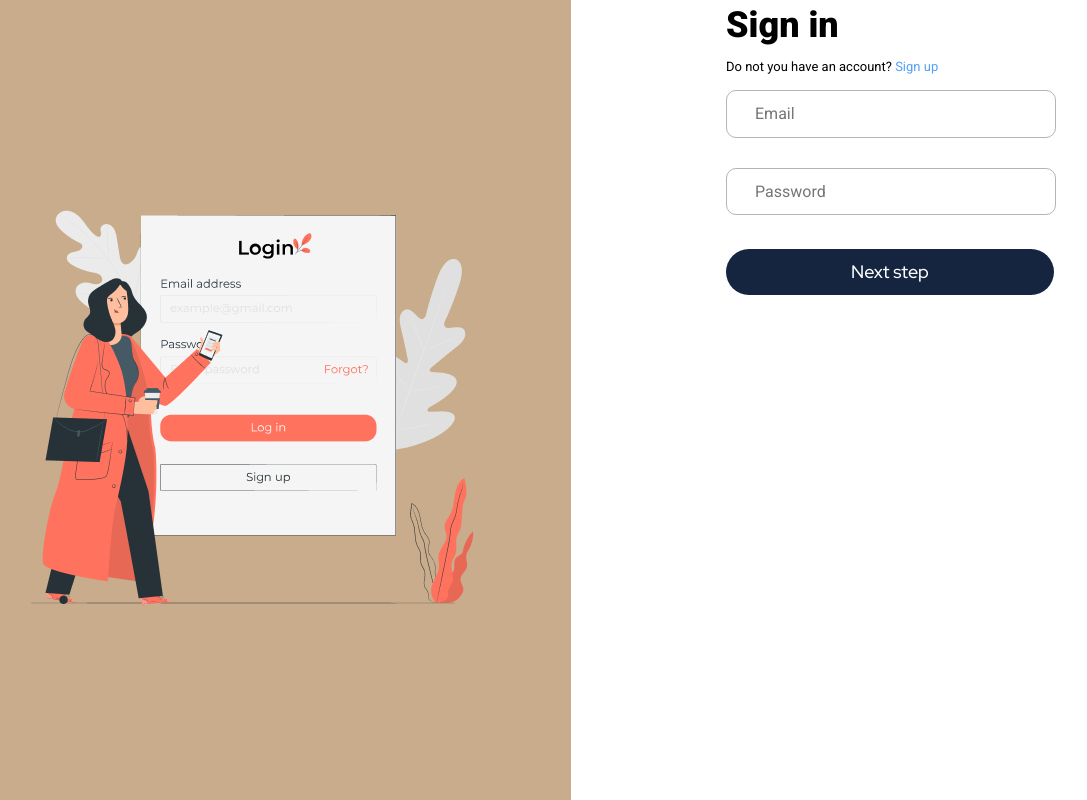
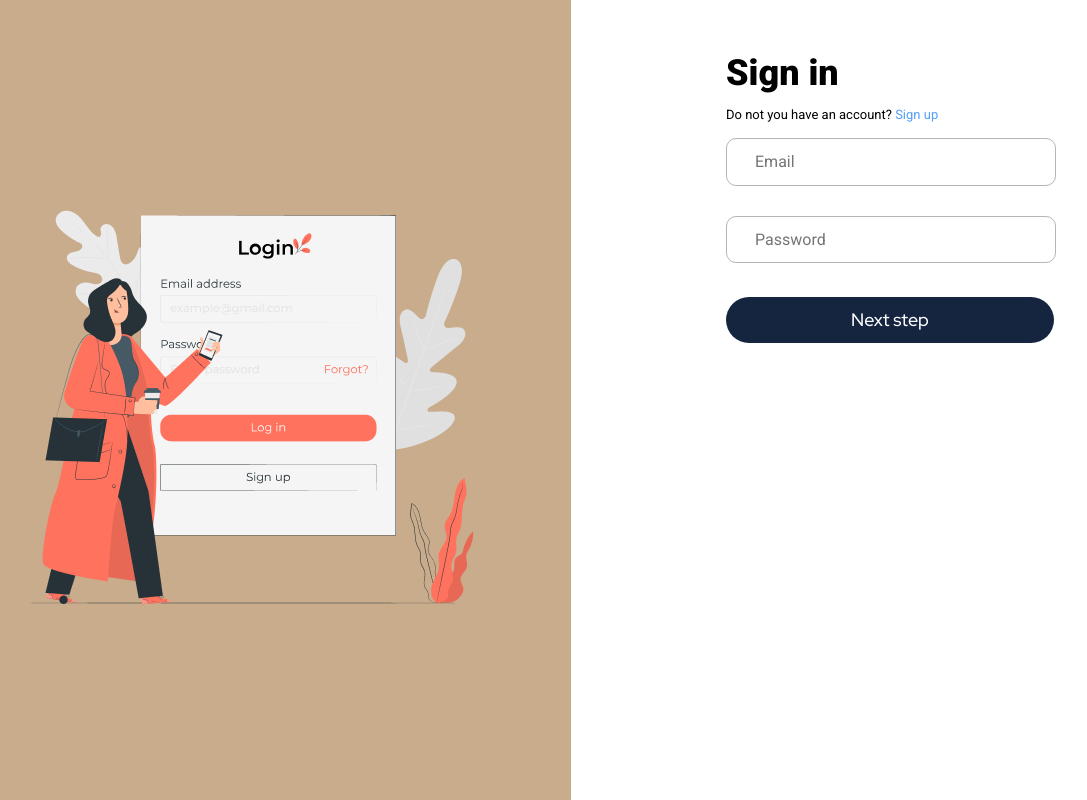
Before and after one commit to husanovjamshid/books-react, a React (Vite) app: page / in a window 1280 px wide. Shown: the whole page, without its empty margins (69-1156 px from the left). Built offline with nearby package versions, Linux system fonts and the light colour scheme.

Commit message:
change style

```diff
--- a/src/Api/api.jsx
+++ b/src/Api/api.jsx
@@ -1,6 +1,6 @@
 import axios from "axios";
 
-const BASE_URL = "http://localhost:5000";
+const BASE_URL = "http://books.ogaw.uz";
 
 export const api = {
   userRegister: (value) => axios.post(BASE_URL + "/user/register", value),
--- a/src/components/Login/LoginIn.jsx
+++ b/src/components/Login/LoginIn.jsx
@@ -92,7 +92,7 @@ export const SignIn = () => {
           <LoginImg src={LoginBG} alt="" />
         </LoginBg>
         <LoginContent>
-          <LoginWrap>
+          <LoginWrap className="mt-5">
             {/* <Formik
               validationSchema={validateSchema}
               initialValues={initialValues}
--- a/src/components/Register/RegisterIn.jsx
+++ b/src/components/Register/RegisterIn.jsx
@@ -107,7 +107,7 @@ export const SignUp = () => {
           <RegisterImg src={RegisterBG} alt="" />
         </RegisterBg>
         <RegisterContent>
-          <RegisterWrap>
+          <RegisterWrap className="mt-5">
             {/* <Formik
               validationSchema={validateSchema}
               initialValues={initialValues}
```
